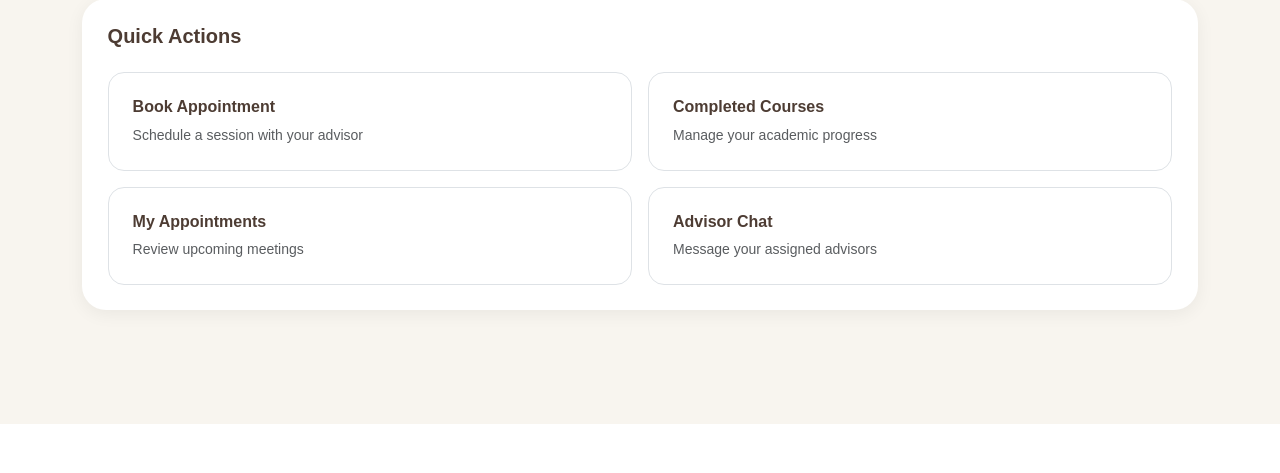
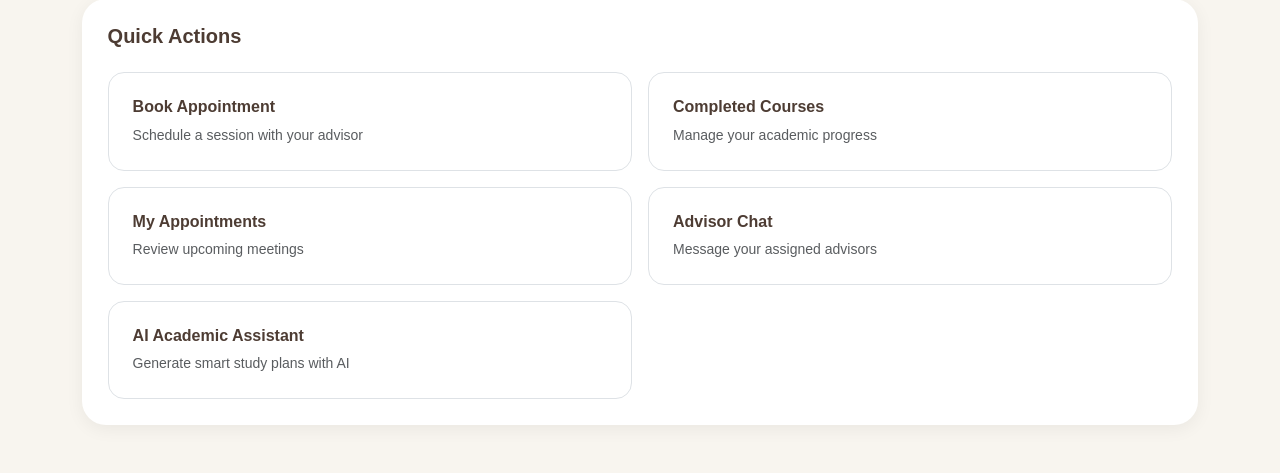
Before and after one commit to abdulrazaqebrahim25-oss/Uni-Conslatant, a Django app: template accounts/templates/dashboard/dashboard.html in a window 1280 px wide. Shown: the part 376-849 px from the top of the page. Before the commit the page ends 800 px from the top, so only its background shows below. Run offline with Django 5.2, Linux system fonts and the light colour scheme; the template is opened without the code that fills it, so the values that code supplies are empty.

Commit message:
add ai link

```diff
--- a/accounts/templates/dashboard/dashboard.html
+++ b/accounts/templates/dashboard/dashboard.html
@@ -86,6 +86,7 @@
 
         <div class="row g-3">
 
+            <!-- Book Appointment -->
             <div class="col-md-6">
                 <a href="{% url 'create_appointment' %}"
                    class="text-decoration-none">
@@ -105,6 +106,7 @@
                 </a>
             </div>
 
+            <!-- Completed Courses -->
             <div class="col-md-6">
                 <a href="{% url 'student_completed_courses' %}"
                    class="text-decoration-none">
@@ -124,6 +126,7 @@
                 </a>
             </div>
 
+            <!-- My Appointments -->
             <div class="col-md-6">
                 <a href="{% url 'student_appointments' %}"
                    class="text-decoration-none">
@@ -143,6 +146,7 @@
                 </a>
             </div>
 
+            <!-- Advisor Chat -->
             <div class="col-md-6">
                 <a href="{% url 'advisors' %}"
                    class="text-decoration-none">
@@ -162,6 +166,26 @@
                 </a>
             </div>
 
+            <!-- AI Academic Assistant -->
+            <div class="col-md-6">
+                <a href="{% url 'ai_chat_page' request.user.id %}"
+                   class="text-decoration-none">
+
+                    <div class="p-4 rounded-4 border h-100">
+
+                        <h6 class="fw-bold mb-2">
+                            AI Academic Assistant
+                        </h6>
+
+                        <p class="mb-0 text-muted small">
+                            Generate smart study plans with AI
+                        </p>
+
+                    </div>
+
+                </a>
+            </div>
+
         </div>
 
     </div>
```
